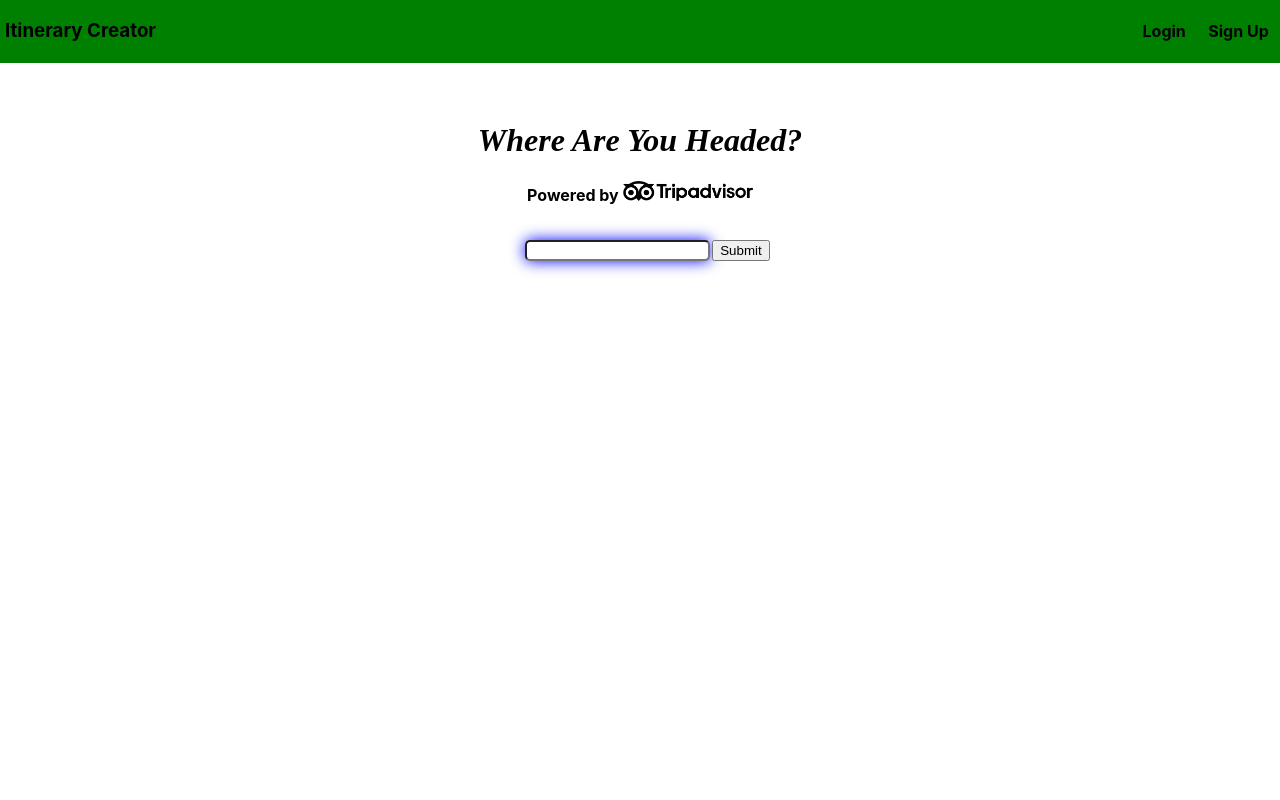
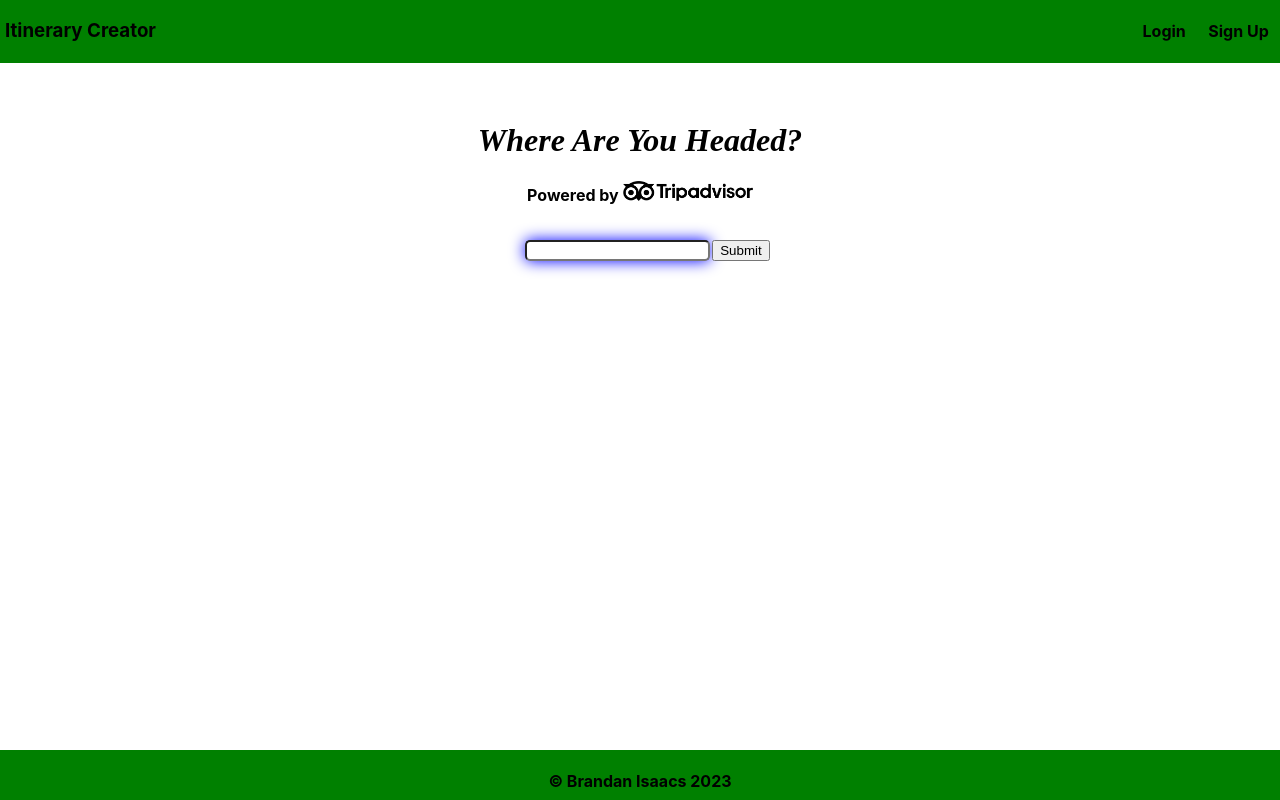
Before and after one commit to brand421/trip-application, a React (Create React App) app in the folder client/: page / in a window 1280 px wide. Built offline with nearby package versions, Linux system fonts and the light colour scheme.

Commit message:
add footer

```diff
--- a/client/src/App.tsx
+++ b/client/src/App.tsx
@@ -4,8 +4,9 @@ import "./App.css";
 import Landing from "./components/Landing/Landing";
 import { Route, Routes, useLocation } from "react-router-dom";
 import Menu from "./components/Menu/Menu";
-import SearchResults from "./components/SearchResults/SearchResults";
+
 import { AnimatePresence } from "framer-motion";
+import Footer from "./components/Footer/Footer";
 
 function App() {
   const location = useLocation();
@@ -15,9 +16,9 @@ function App() {
       <AnimatePresence mode="wait">
         <Routes location={location} key={location.pathname}>
           <Route path="/" element={<Landing />} />
-          <Route path="/searchresults" element={<SearchResults />} />
         </Routes>
       </AnimatePresence>
+      <Footer />
       {/* <Card /> */}
     </div>
   );
--- /dev/null
+++ b/client/src/components/Footer/Footer.tsx
@@ -0,0 +1,12 @@
+import React from "react";
+import "./footer.css";
+
+function Footer() {
+  return (
+    <div className="footer">
+      <h4>&copy; Brandan Isaacs 2023</h4>
+    </div>
+  );
+}
+
+export default Footer;
--- /dev/null
+++ b/client/src/components/Footer/footer.css
@@ -0,0 +1,7 @@
+.footer {
+    background-color: green;
+    position: absolute;
+    height: 50px;
+    width: 100%;
+    bottom: 0;
+}
```
